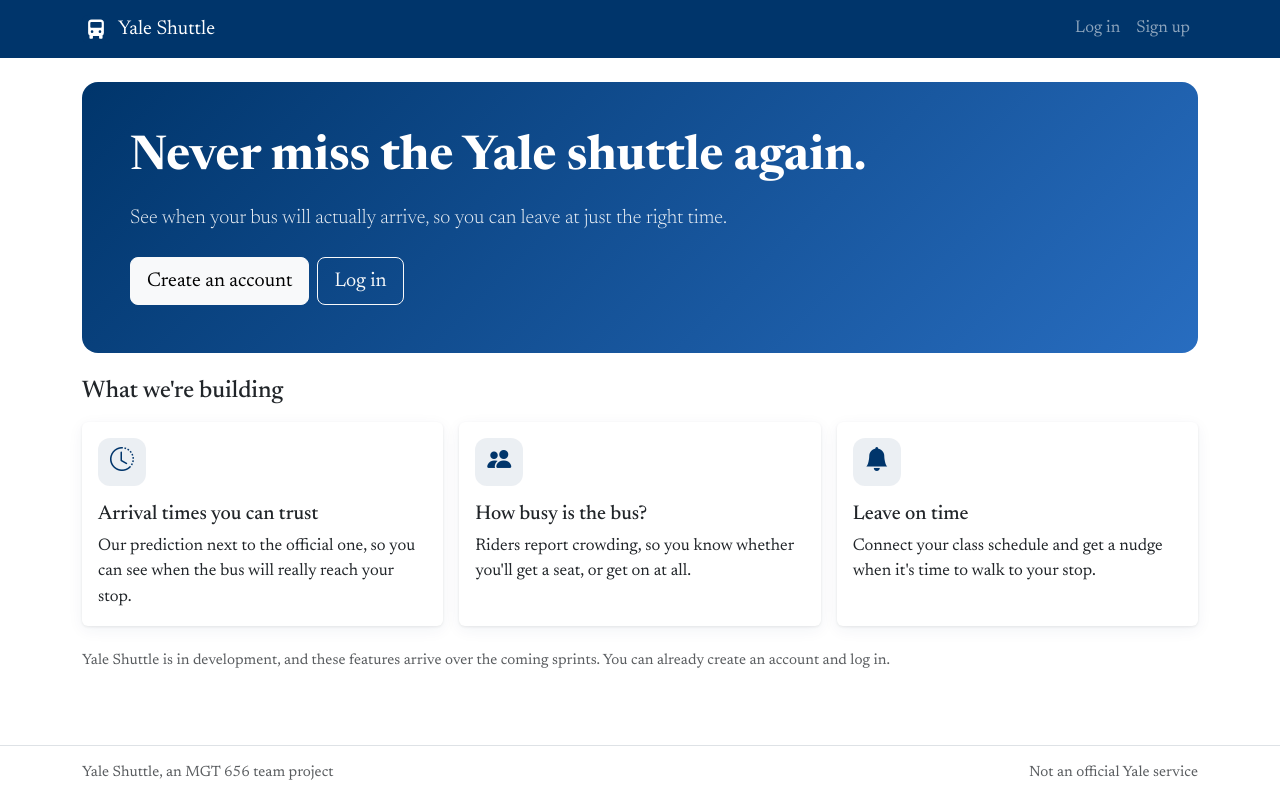
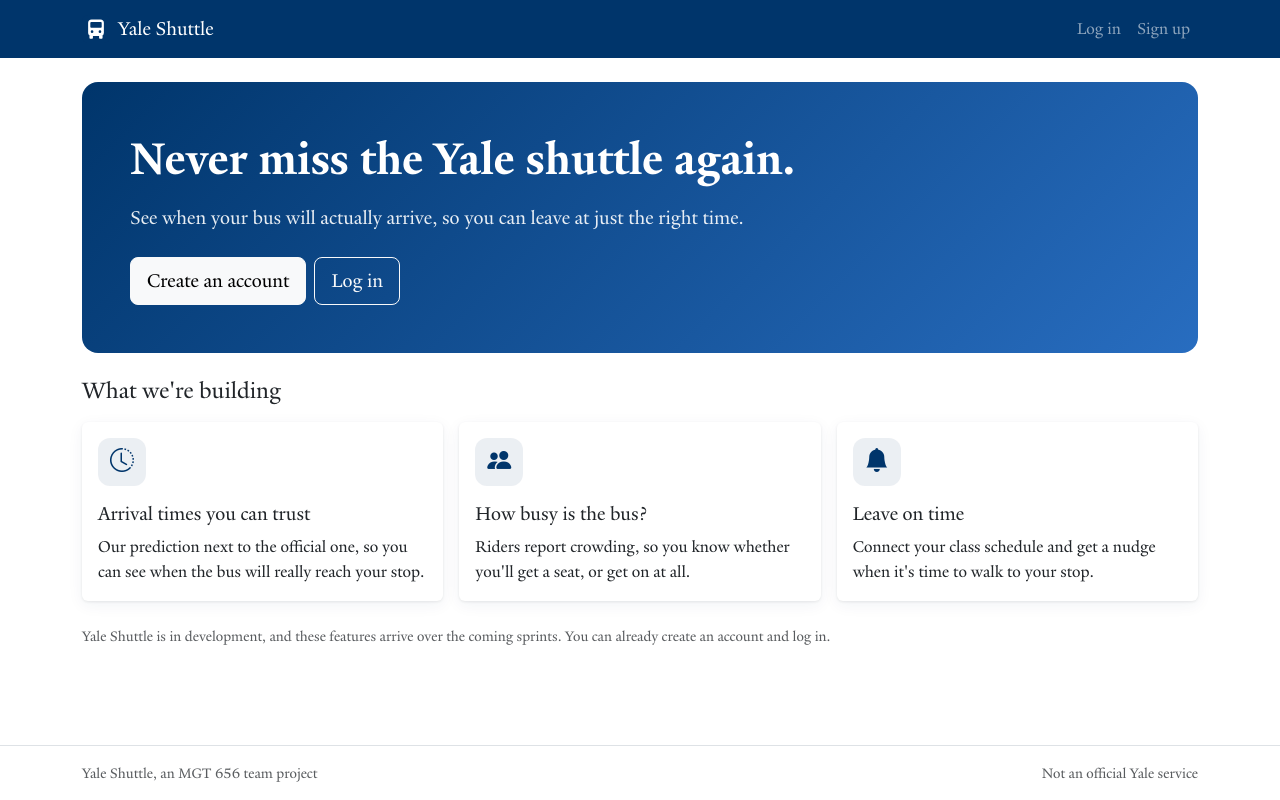
Before and after one commit to vchen017/project-yale-shuttle, a Django app: page / in a window 1280 px wide. Run offline with Django 5.2, Linux system fonts and the light colour scheme.

Commit message:
Use the Yale typeface on every page
Self-hosts Yale 2024 (Roman, Italic, Bold, Bold Italic), served as
downloaded, and puts it first in the site's font stack. Newsreader stays
as the fallback for any character Yale 2024 doesn't have. The page
preloads the regular face, so text doesn't visibly switch fonts.

Co-Authored-By: Claude Opus 5.5 <noreply@anthropic.com>

```diff
--- a/core/static/core/app.css
+++ b/core/static/core/app.css
@@ -1,8 +1,37 @@
 /* Yale blue on top of Bootstrap's defaults. */
 
-/* Newsreader, the closest free match to the Yale typeface (whose license
-   doesn't allow it on a public site or in a public repo). Self-hosted, with
-   its SIL Open Font License in fonts/OFL.txt. */
+/* Yale 2024, the Yale typeface, on every page. Newsreader, a free serif close
+   to it (SIL Open Font License, in fonts/OFL.txt), fills in any character Yale
+   2024 doesn't have. */
+@font-face {
+  font-family: "Yale 2024";
+  font-style: normal;
+  font-weight: 400;
+  font-display: swap;
+  src: url("fonts/Yale2024-Roman.otf") format("opentype");
+}
+@font-face {
+  font-family: "Yale 2024";
+  font-style: italic;
+  font-weight: 400;
+  font-display: swap;
+  src: url("fonts/Yale2024-Italic.otf") format("opentype");
+}
+@font-face {
+  font-family: "Yale 2024";
+  font-style: normal;
+  font-weight: 700;
+  font-display: swap;
+  src: url("fonts/Yale2024-Bold.otf") format("opentype");
+}
+@font-face {
+  font-family: "Yale 2024";
+  font-style: italic;
+  font-weight: 700;
+  font-display: swap;
+  src: url("fonts/Yale2024-BoldItalic.otf") format("opentype");
+}
+
 @font-face {
   font-family: "Newsreader";
   font-style: normal;
@@ -40,7 +69,7 @@
   --ys-blue: #00356b;
   --ys-blue-dark: #00264d;
   --ys-blue-medium: #286dc0;
-  --ys-font: "Newsreader", "Iowan Old Style", "Palatino Linotype", Palatino, Georgia, serif;
+  --ys-font: "Yale 2024", "Newsreader", "Iowan Old Style", "Palatino Linotype", Palatino, Georgia, serif;
   --bs-font-sans-serif: var(--ys-font);  /* tooltips and popovers use this one */
   --bs-body-font-family: var(--ys-font);
   --bs-body-font-size: 1.0625rem;  /* a serif reads smaller than Bootstrap's sans at 16px */
--- a/templates/base.html
+++ b/templates/base.html
@@ -22,7 +22,7 @@
         integrity="sha384-QWTKZyjpPEjISv5WaRU9OFeRpok6YctnYmDr5pNlyT2bRjXh0JMhjY6hW+ALEwIH" crossorigin="anonymous">
   <link rel="stylesheet" href="https://cdn.jsdelivr.net/npm/bootstrap-icons@1.11.3/font/bootstrap-icons.min.css"
         integrity="sha384-XGjxtQfXaH2tnPFa9x+ruJTuLE3Aa6LhHSWRr1XeTyhezb4abCG4ccI5AkVDxqC+" crossorigin="anonymous">
-  <link rel="preload" href="{% static 'core/fonts/newsreader-latin-opsz-normal.woff2' %}" as="font" type="font/woff2" crossorigin>
+  <link rel="preload" href="{% static 'core/fonts/Yale2024-Roman.otf' %}" as="font" type="font/otf" crossorigin>
   <link rel="stylesheet" href="{% static 'core/app.css' %}">
 </head>
 <body class="d-flex flex-column min-vh-100">
```
Also changed, not shown: core/static/core/fonts/Yale2024-Bold.otf (added), core/static/core/fonts/Yale2024-BoldItalic.otf (added), core/static/core/fonts/Yale2024-Italic.otf (added), core/static/core/fonts/Yale2024-Roman.otf (added).
